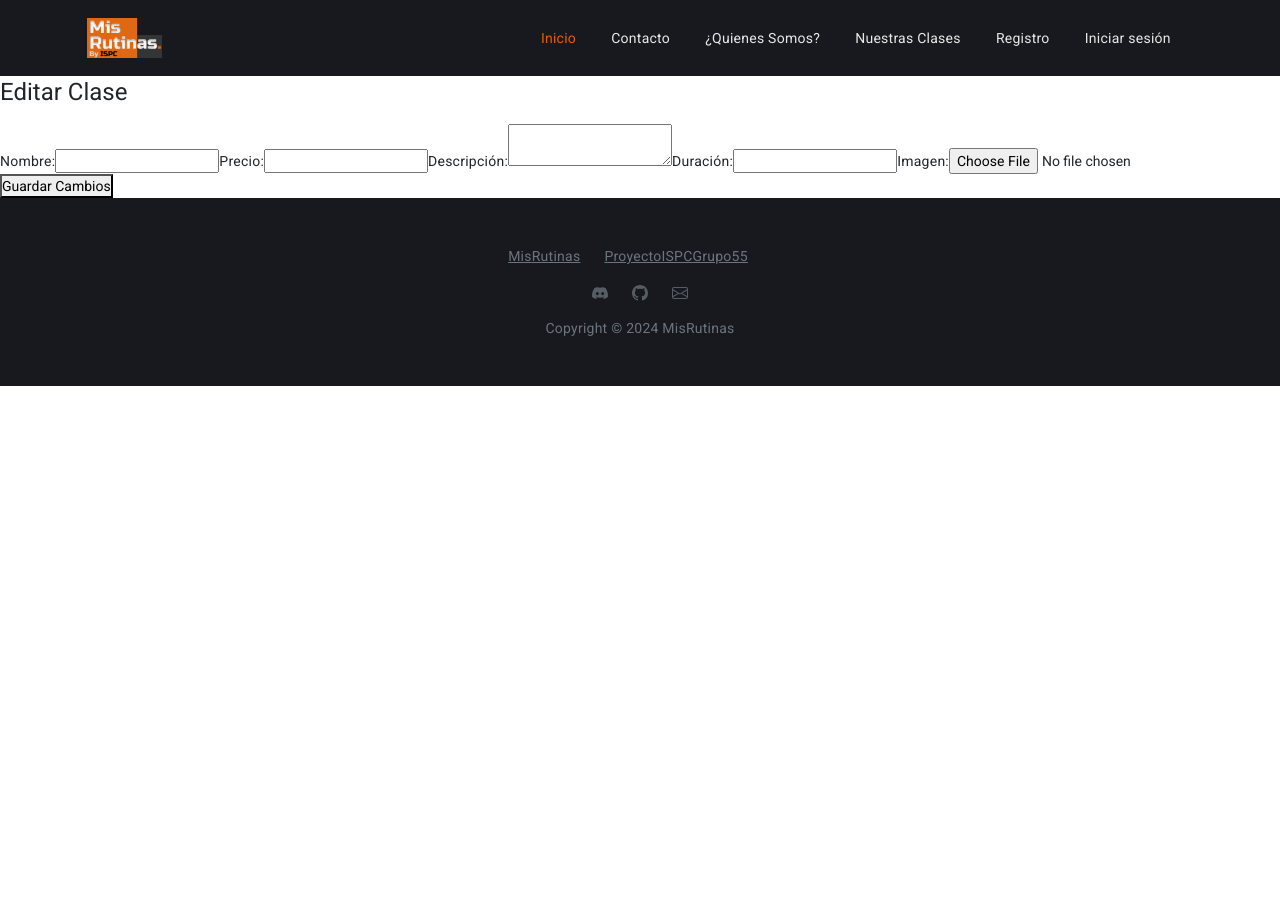
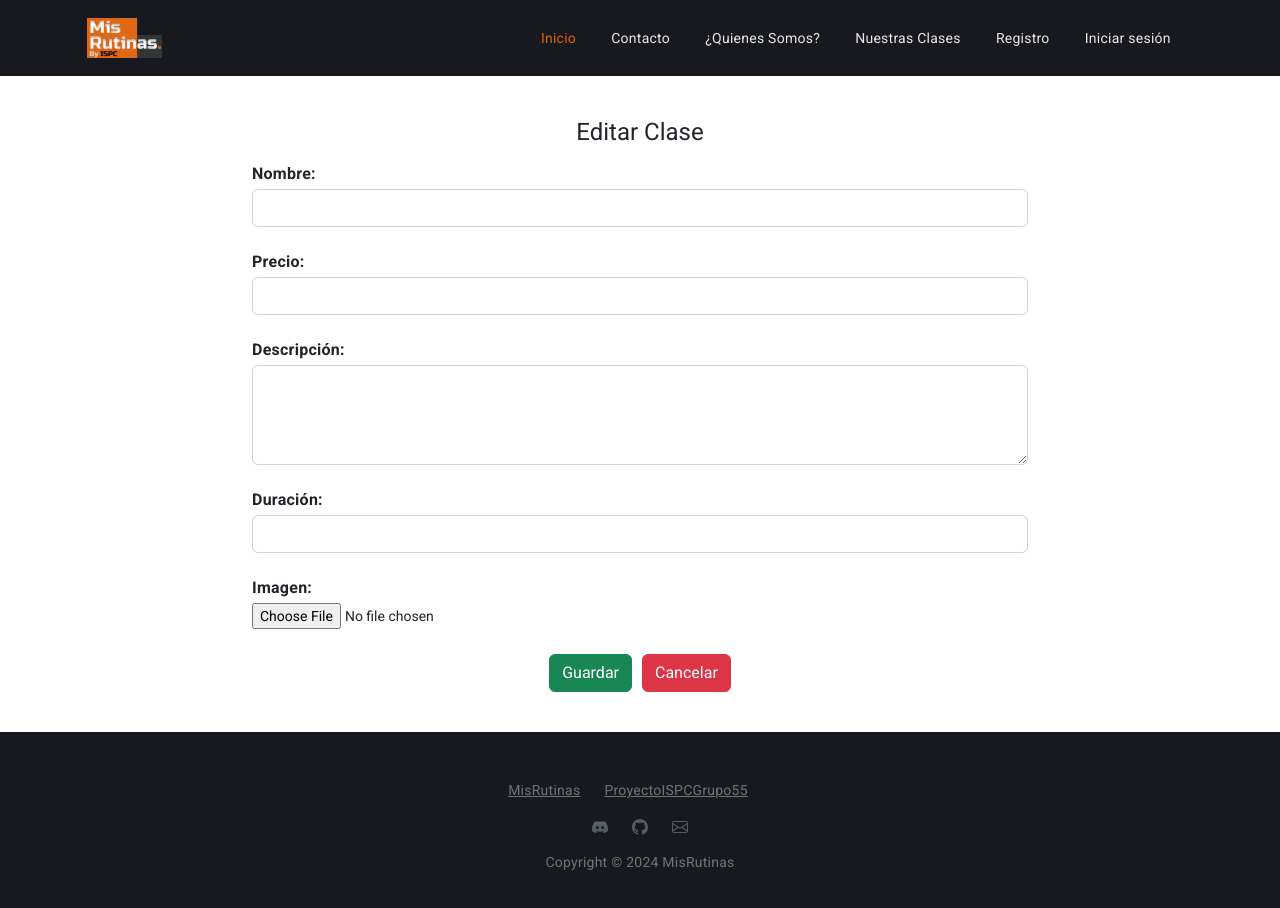
Before and after one commit to grupoA7ISPC/MisRutinas-PracticasProfesionalizante, an Angular app in the folder Web/frontend/: page /editar-clase/1 in a window 1280 px wide. Shown: the top 908 px of the page. Before the commit the page ends 800 px from the top, so only its background shows below. Built offline with nearby package versions, Linux system fonts and the light colour scheme; no server answers.

Commit message:
Agrego estilos a editar clase

```diff
--- a/Web/frontend/src/app/pages/dashboard/editar-clase/editar-clase.component.css
+++ b/Web/frontend/src/app/pages/dashboard/editar-clase/editar-clase.component.css
@@ -0,0 +1,38 @@
+.container {
+    max-width: 800px;
+    margin: 40px auto;
+  }
+
+  .form-group {
+    display: flex;
+    flex-direction: column;
+  }
+
+  .form-group label {
+    align-self: flex-start;
+    margin-bottom: 5px;
+    font-weight: bold;
+    font-size: 16px;
+  }
+
+  form input,
+  form textarea {
+    margin-bottom: 25px;
+  }
+
+  form textarea {
+    height: 100px;
+  }
+
+  .btn-container button {
+    margin-right: 10px;
+  }
+
+  .btn-container button:last-child {
+    margin-right: 0;
+  }
+
+  .error-message {
+    align-self: flex-start;
+    margin-top: 5px;
+  }
--- a/Web/frontend/src/app/pages/dashboard/editar-clase/editar-clase.component.html
+++ b/Web/frontend/src/app/pages/dashboard/editar-clase/editar-clase.component.html
@@ -1,20 +1,49 @@
+<div class="container text-center">
   <h1>Editar Clase</h1>
   <form [formGroup]="formulario" (ngSubmit)="onSubmit()">
+    <div class="form-group">
       <label for="nombre">Nombre:</label>
-  <input id="nombre" formControlName="nombre" required>
-
+      <input id="nombre" class="form-control" formControlName="nombre" required>
+      <div *ngIf="formulario.controls['nombre']?.errors && formulario.controls['nombre']?.touched" class="error-message">
+        <p *ngIf="formulario.controls['nombre']?.hasError('required')" class="text-danger">Nombre es requerido.</p>
+        <p *ngIf="formulario.controls['nombre']?.hasError('minlength') || formulario.controls['nombre']?.hasError('maxlength')" class="text-danger">El nombre debe tener entre 1 y 45 caracteres.</p>
+      </div>
+    </div>
+    <div class="form-group">
       <label for="precio">Precio:</label>
-  <input id="precio" type="number" formControlName="precio" required >
-
+      <input id="precio" type="number" class="form-control" formControlName="precio" required>
+      <div *ngIf="formulario.controls['precio']?.errors && formulario.controls['precio']?.touched" class="error-message">
+        <p *ngIf="formulario.controls['precio']?.hasError('required')" class="text-danger">Precio es requerido.</p>
+        <p *ngIf="formulario.controls['precio']?.hasError('min') || formulario.controls['precio']?.hasError('max')" class="text-danger">El precio debe ser entre 1 y 6 dígitos.</p>
+      </div>
+    </div>
+    <div class="form-group">
       <label for="descripcion">Descripción:</label>
-  <textarea id="descripcion" formControlName="descripcion" required ></textarea>
-
+      <textarea id="descripcion" class="form-control" formControlName="descripcion" required></textarea>
+      <div *ngIf="formulario.controls['descripcion']?.errors && formulario.controls['descripcion']?.touched" class="error-message">
+        <p *ngIf="formulario.controls['descripcion']?.hasError('required')" class="text-danger">Descripción es requerida.</p>
+        <p *ngIf="formulario.controls['descripcion']?.hasError('minlength') || formulario.controls['descripcion']?.hasError('maxlength')" class="text-danger">El texto debe tener entre 1 y 400 caracteres.</p>
+      </div>
+    </div>
+    <div class="form-group">
       <label for="duracion">Duración:</label>
-  <input id="duracion" formControlName="duracion" required >
-
+      <input id="duracion" class="form-control" formControlName="duracion" required>
+      <div *ngIf="formulario.controls['duracion']?.errors && formulario.controls['duracion']?.touched" class="error-message">
+        <p *ngIf="formulario.controls['duracion']?.hasError('required')" class="text-danger">Duración es requerida.</p>
+        <p *ngIf="formulario.controls['duracion']?.hasError('minlength') || formulario.controls['duracion']?.hasError('maxlength')" class="text-danger">El texto debe tener entre 1 y 100 caracteres.</p>
+      </div>
+    </div>
+    <div class="form-group">
       <label for="imagen">Imagen:</label>
       <img *ngIf="imagenURL" [src]="imagenURL" alt="Vista previa de la imagen" width="100" height="100">
       <input type="file" (change)="onImagenSeleccionada($event)" accept="image/*">
-
-  <button type="submit">Guardar Cambios</button>
+      <div *ngIf="formulario.controls['imagen']?.errors && formulario.controls['imagen']?.touched" class="error-message">
+        <p *ngIf="formulario.controls['imagen']?.hasError('required')" class="text-danger">La imagen es requerida.</p>
+      </div>
+    </div>
+    <div class="btn-container">
+      <button type="submit" class="btn btn-success">Guardar</button>
+      <button type="button" class="btn btn-danger"><a class="nav-link" routerLink="/dashboard">Cancelar</a></button>
+    </div>
   </form>
+</div>
```
Lines whose indentation alone changed are shown as unchanged.
